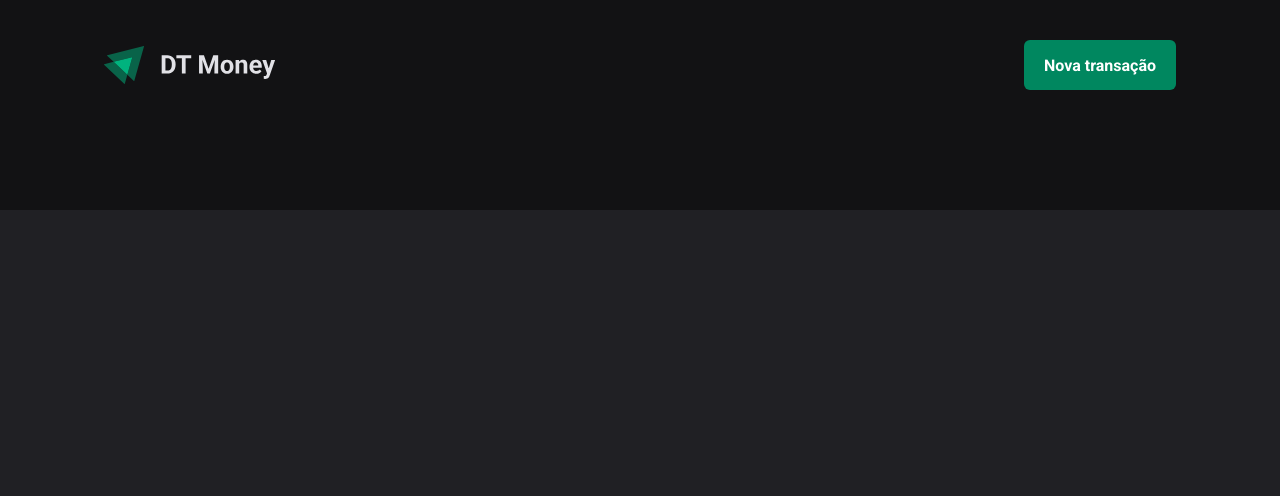
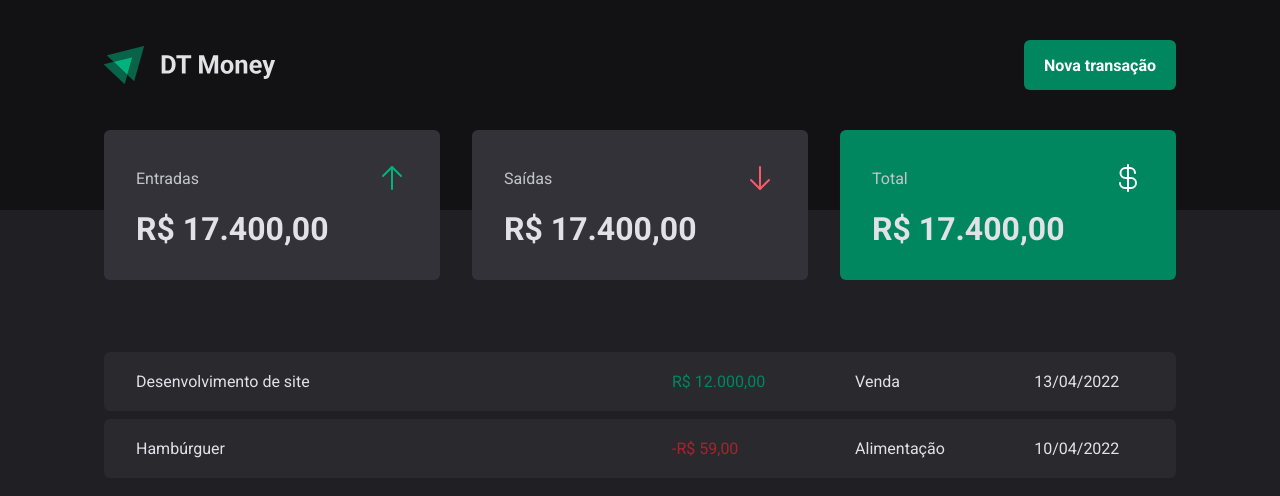
Before and after one commit to lucasmgsilva/dt-money, a React (Vite) app: page / in a window 1280 px wide. Shown: the top 496 px of the page. Built offline with nearby package versions, Linux system fonts and the light colour scheme.

Commit message:
Componente Summary

```diff
--- a/package.json
+++ b/package.json
@@ -9,6 +9,7 @@
     "preview": "vite preview"
   },
   "dependencies": {
+    "phosphor-react": "^1.4.1",
     "react": "^18.2.0",
     "react-dom": "^18.2.0",
     "styled-components": "^5.3.5"
--- /dev/null
+++ b/src/components/Summary/index.tsx
@@ -0,0 +1,32 @@
+import { SummaryCard, SummaryContainer } from "./styles";
+import { ArrowDown, ArrowUp, CurrencyDollar } from 'phosphor-react'
+
+export function Summary(){
+    return (
+        <SummaryContainer>
+            <SummaryCard>
+                <header>
+                    <span>Entradas</span>
+                    <ArrowUp size={32} color="#00b37e"/>
+                </header>
+                <strong>R$ 17.400,00</strong>
+            </SummaryCard>
+
+            <SummaryCard>
+                <header>
+                    <span>Saídas</span>
+                    <ArrowDown size={32} color="#f75a68"/>
+                </header>
+                <strong>R$ 17.400,00</strong>
+            </SummaryCard>
+
+            <SummaryCard variant="green">
+                <header>
+                    <span>Total</span>
+                    <CurrencyDollar size={32} color="#fff"/>
+                </header>
+                <strong>R$ 17.400,00</strong>
+            </SummaryCard>
+        </SummaryContainer>
+    )
+}
--- /dev/null
+++ b/src/components/Summary/styles.ts
@@ -0,0 +1,40 @@
+import styled, { css } from "styled-components";
+
+export const SummaryContainer = styled.section`
+    width: 100%;
+    max-width: 1120px;
+    margin: 0 auto;
+    padding: 0 1.5rem;
+
+    display: grid;
+    grid-template-columns: repeat(3, 1fr);
+    gap: 2rem;
+    margin-top: -5rem;
+`
+
+interface SummaryCardProps {
+    variant?: 'green'
+}
+
+export const SummaryCard = styled.div<SummaryCardProps>`
+    background: ${props => props.theme['gray-600']};
+    border-radius: 6px;
+    padding: 2rem;
+
+    header {
+        display: flex;
+        align-items: center;
+        justify-content: space-between;
+        color: ${props => props.theme['gray-300']};
+    }
+
+    strong {
+        display: block;
+        margin-top: 1rem;
+        font-size: 2rem;
+    }
+
+    ${props => props.variant === 'green' && css`
+        background: ${props.theme['green-500']};
+    `}
+`
--- a/src/pages/Transactions/index.tsx
+++ b/src/pages/Transactions/index.tsx
@@ -1,9 +1,34 @@
 import { Header } from "../../components/Header";
+import { Summary } from "../../components/Summary";
+import { PriceHighlight, TransactionsContainer, TransactionsTable } from "./styles";
 
 export function Transactions() {
     return (
         <div>
             <Header />
+            <Summary />
+            <TransactionsContainer>
+                <TransactionsTable>
+                    <tbody>
+                        <tr>
+                            <td width="50%">Desenvolvimento de site</td>
+                            <td>
+                                <PriceHighlight variant="income">R$ 12.000,00</PriceHighlight>
+                            </td>
+                            <td>Venda</td>
+                            <td>13/04/2022</td>
+                        </tr>
+                        <tr>
+                            <td width="50%">Hambúrguer</td>
+                            <td>
+                                <PriceHighlight variant="outcome">-R$ 59,00</PriceHighlight>
+                            </td>
+                            <td>Alimentação</td>
+                            <td>10/04/2022</td>
+                        </tr>
+                    </tbody>
+                </TransactionsTable>
+            </TransactionsContainer>
         </div>
     )
 }
--- a/src/pages/Transactions/styles.ts
+++ b/src/pages/Transactions/styles.ts
@@ -0,0 +1,38 @@
+import styled from "styled-components";
+
+export const TransactionsContainer = styled.main`
+    width: 100%;
+    max-width: 1120px;
+    margin: 4rem auto 0;
+    padding: 0 1.5rem;
+`
+
+export const TransactionsTable = styled.table`
+    width: 100%;
+    border-collapse: separate;
+    border-spacing: 0 0.5rem;
+    /* margin-top: 1.5rem; */
+
+    td {
+        padding: 1.25rem 2rem;
+        background: ${props => props.theme['gray-700']};
+
+        &:first-child {
+            border-top-left-radius: 6px;
+            border-bottom-left-radius: 6px;
+        }
+
+        &:last-child {
+            border-top-right-radius: 6px;
+            border-bottom-right-radius: 6px;
+        }
+    }
+`
+
+interface PriceHighlightProps {
+    variant: 'income' | 'outcome'
+}
+
+export const PriceHighlight = styled.span<PriceHighlightProps>`
+    color: ${props => props.variant === 'income' ? props.theme['green-500'] : props.theme['red-500']};
+`
```
Also changed, not shown: 1 other file (tests, documents, lock files or other folders).
